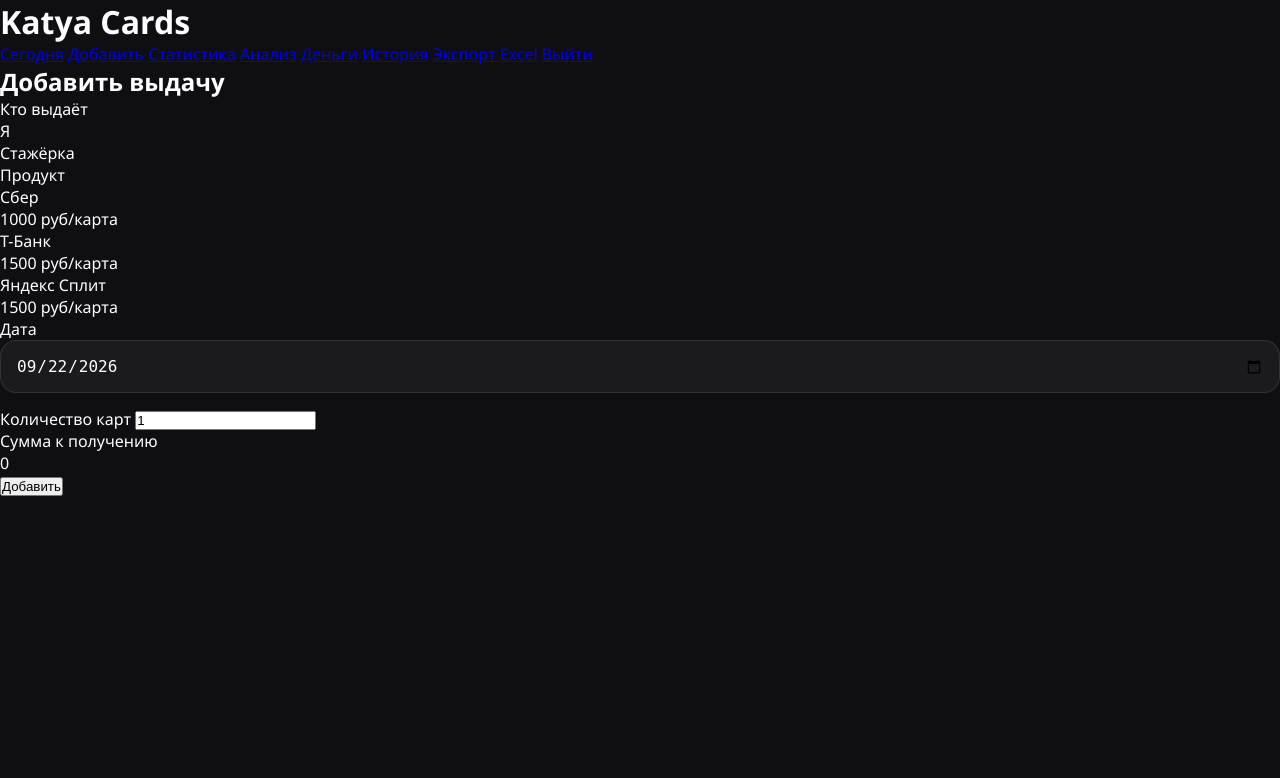
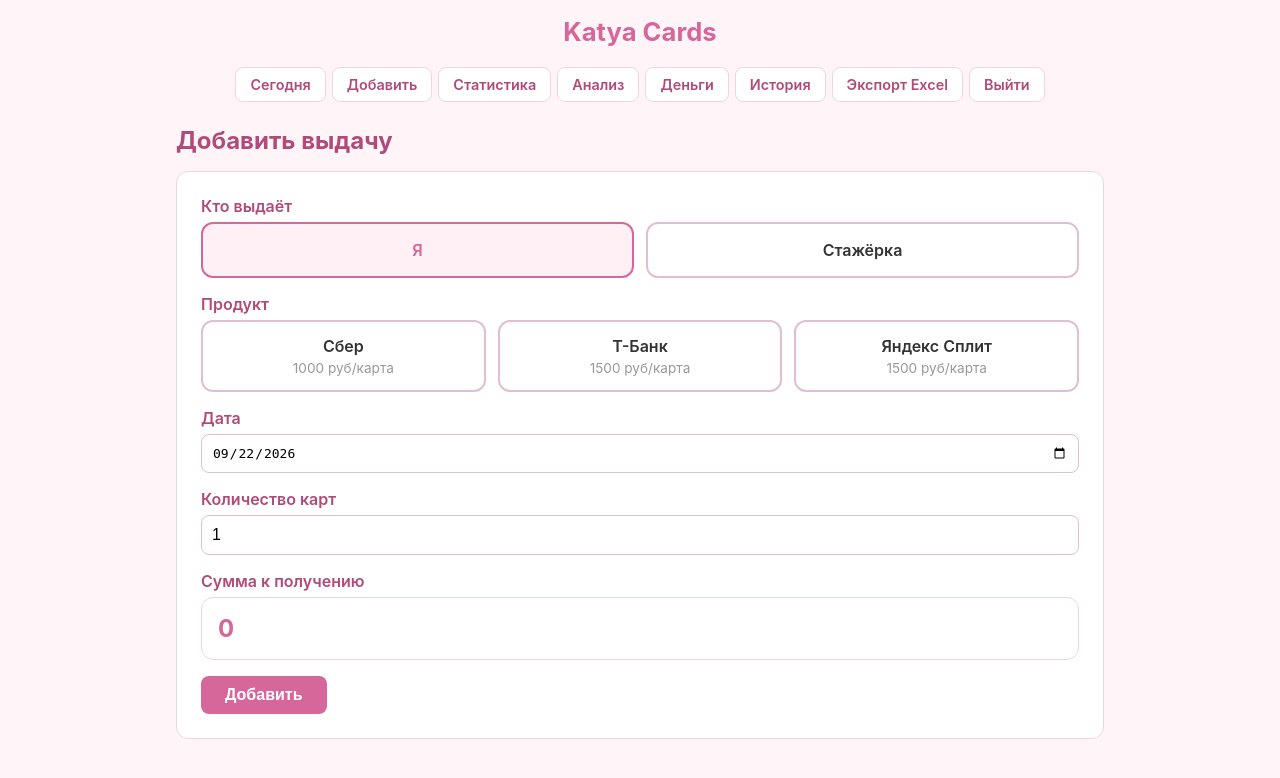
Before and after one commit to KryakvinaEkaterina/katya-cards, a Flask app: page /add in a window 1280 px wide. Shown: the top 778 px of the page. Run offline with Flask 3, Linux system fonts and the light colour scheme; the visitor is signed in with stand-in values (Sample User, id 1).

Commit message:
style.css

```diff
--- a/static/style.css
+++ b/static/style.css
@@ -1,327 +1,159 @@
-/* =========================================
-   1. БАЗОВЫЕ НАСТРОЙКИ И ПЕРЕМЕННЫЕ
-   ========================================= */
-:root {
-    --bg-color: #0f0f13;          /* Глубокий черный/темно-серый фон */
-    --card-bg: #1a1a24;           /* Цвет карточек (чуть светлее фона) */
-    --text-main: #ffffff;         /* Основной белый текст */
-    --text-secondary: #a0a0b0;    /* Второстепенный текст (даты, подписи) */
-    --accent-pink: #ff9ff3;       /* Яркий розовый акцент */
-    --accent-dark: #c767b4;       /* Темный розовый для кнопок/ховера */
-    --border-radius: 24px;        /* Сильное скругление как в макете */
-    --shadow: 0 10px 30px rgba(0, 0, 0, 0.5); /* Глубокая тень */
+* { margin: 0; padding: 0; box-sizing: border-box; }
+body {
+    font-family: -apple-system, BlinkMacSystemFont, "Segoe UI", Arial, sans-serif;
+    background: #fff5f8;
+    color: #333;
 }
-
-* {
-    box-sizing: border-box;
-    margin: 0;
-    padding: 0;
+.container { max-width: 960px; margin: 0 auto; padding: 16px; }
+header { text-align: center; margin-bottom: 20px; }
+header h1 { color: #d6679a; font-size: 1.6em; }
+nav { display: flex; flex-wrap: wrap; gap: 6px; margin-bottom: 24px; justify-content: center; }
+nav a {
+    padding: 8px 14px;
+    background: #fff;
+    border: 1px solid #f0d4e0;
+    border-radius: 8px;
+    text-decoration: none;
+    color: #b04a78;
+    font-size: 0.9em;
+    font-weight: 600;
+    transition: all 0.2s;
 }
-
-body {
-    font-family: 'Segoe UI', Roboto, Helvetica, Arial, sans-serif;
-    background-color: var(--bg-color);
-    color: var(--text-main);
-    -webkit-font-smoothing: antialiased;
-    padding-bottom: 80px; /* Место для нижней навигации */
+nav a:hover { background: #d6679a; color: #fff; border-color: #d6679a; }
+.stat-grid {
+    display: grid;
+    grid-template-columns: repeat(auto-fill, minmax(200px, 1fr));
+    gap: 12px;
+    margin-bottom: 24px;
 }
-
-/* =========================================
-   2. КАРТОЧКИ (ОСНОВНОЙ ЭЛЕМЕНТ ДИЗАЙНА)
-   ========================================= */
-.card {
-    background-color: var(--card-bg);
-    border-radius: var(--border-radius);
-    padding: 20px;
-    margin-bottom: 20px;
-    box-shadow: var(--shadow);
-    border: 1px solid rgba(255, 255, 255, 0.05); /* Тонкая белая обводка для объема */
+.stat-card {
+    background: #fff;
+    border: 1px solid #f0d4e0;
+    border-radius: 12px;
+    padding: 16px;
+    text-align: center;
 }
-
-.card-header {
-    display: flex;
-    justify-content: space-between;
-    align-items: center;
-    margin-bottom: 15px;
-    padding-bottom: 15px;
-    border-bottom: 1px solid rgba(255, 255, 255, 0.1);
-}
-
-.card-title {
-    font-size: 1.2rem;
-    font-weight: 700;
-    color: var(--text-main);
-    text-transform: uppercase;
-    letter-spacing: 1px;
-}
-
-.card-subtitle {
-    font-size: 0.85rem;
-    color: var(--text-secondary);
-    margin-top: 4px;
-}
-
-/* =========================================
-   3. КНОПКИ (СТИЛИЗАЦИЯ ПОД МАКЕТ)
-   ========================================= */
-.btn-primary {
-    background: linear-gradient(135deg, var(--accent-pink), var(--accent-dark));
-    color: #fff;
-    border: none;
-    padding: 15px 30px;
-    border-radius: 50px; /* Капсульная форма */
-    font-weight: 600;
-    text-transform: uppercase;
-    font-size: 0.9rem;
-    width: 100%;
-    cursor: pointer;
-    transition: transform 0.2s, box-shadow 0.2s;
-    box-shadow: 0 5px 15px rgba(255, 159, 243, 0.3);
-}
-
-.btn-primary:active {
-    transform: scale(0.98);
-}
-
-.btn-outline {
-    background: transparent;
-    border: 1px solid rgba(255, 255, 255, 0.2);
-    color: var(--text-main);
-    padding: 12px 24px;
-    border-radius: 50px;
-    cursor: pointer;
-}
-
-/* =========================================
-   4. ФОРМЫ И ВВОДЫ (ПОЛЯ ВВОДА)
-   ========================================= */
-input[type="text"],
-input[type="password"],
-input[type="date"],
-input[type="time"],
-select,
-textarea {
-    width: 100%;
-    background-color: rgba(255, 255, 255, 0.05);
-    border: 1px solid rgba(255, 255, 255, 0.1);
-    border-radius: 16px;
-    padding: 15px;
-    color: var(--text-main);
-    font-size: 1rem;
-    margin-bottom: 15px;
-}
-
-input:focus,
-select:focus,
-textarea:focus {
-    outline: none;
-    border-color: var(--accent-pink);
-    box-shadow: 0 0 0 3px rgba(255, 159, 243, 0.2);
-}
-
-/* =========================================
-   5. СПИСКИ И ЗАДАЧИ (КАК НА СКРИНШОТАХ)
-   ========================================= */
-.task-list {
-    list-style: none;
-}
-
-.task-item {
-    display: flex;
-    align-items: center;
-    padding: 15px 0;
-    border-bottom: 1px solid rgba(255, 255, 255, 0.05);
-}
-
-.task-item:last-child {
-    border-bottom: none;
-}
-
-.checkbox-custom {
-    width: 24px;
-    height: 24px;
-    border-radius: 12px;
-    border: 2px solid var(--accent-pink);
-    margin-right: 15px;
+.stat-card .label { color: #999; font-size: 0.85em; margin-bottom: 6px; }
+.stat-card .value { color: #d6679a; font-size: 1.5em; font-weight: 700; }
+.progress-wrap { margin: 16px 0; }
+.progress-bar { background: #f0d4e0; border-radius: 20px; height: 24px; overflow: hidden; }
+.progress-fill {
+    background: linear-gradient(90deg, #d6679a, #e88bb5);
+    height: 100%;
+    border-radius: 20px;
     display: flex;
     align-items: center;
     justify-content: center;
-    color: var(--accent-pink);
-    font-weight: bold;
+    color: #fff;
+    font-size: 0.8em;
+    font-weight: 600;
+    min-width: 30px;
+}
+.form-card {
+    background: #fff;
+    border: 1px solid #f0d4e0;
+    border-radius: 12px;
+    padding: 24px;
+    margin-bottom: 20px;
+}
+.form-group { margin-bottom: 16px; }
+.form-group label { display: block; margin-bottom: 6px; font-weight: 600; color: #b04a78; }
+.form-group select,
+.form-group input[type="text"],
+.form-group input[type="number"],
+.form-group input[type="date"] {
+    width: 100%;
+    padding: 10px;
+    border: 1px solid #e0c0d0;
+    border-radius: 8px;
+    font-size: 1em;
+}
+.btn {
+    background: #d6679a;
+    color: #fff;
+    border: none;
+    padding: 10px 24px;
+    border-radius: 8px;
+    font-size: 1em;
     cursor: pointer;
+    font-weight: 600;
+    transition: background 0.2s;
 }
-
-.task-item.completed .task-text {
-    text-decoration: line-through;
-    color: var(--text-secondary);
+.btn:hover { background: #b84c7d; }
+.btn-small { padding: 5px 12px; font-size: 0.85em; }
+.btn-danger { background: #e55; }
+.btn-danger:hover { background: #c33; }
+.btn-secondary { background: #999; }
+.btn-secondary:hover { background: #777; }
+.who-selector { display: flex; gap: 12px; margin-bottom: 16px; }
+.who-option {
+    flex: 1;
+    padding: 16px;
+    text-align: center;
+    border: 2px solid #e0c0d0;
+    border-radius: 12px;
+    cursor: pointer;
+    font-weight: 600;
+    transition: all 0.2s;
 }
-
-/* =========================================
-   6. СТАТИСТИКА И ГРАФИКИ (ИМИТАЦИЯ)
-   ========================================= */
-.stats-grid {
-    display: grid;
-    grid-template-columns: repeat(2, 1fr);
-    gap: 10px;
+.who-option.active { border-color: #d6679a; background: #fff0f5; color: #d6679a; }
+.product-grid { display: flex; gap: 12px; flex-wrap: wrap; }
+.product-option {
+    flex: 1;
+    min-width: 120px;
+    padding: 14px;
+    text-align: center;
+    border: 2px solid #e0c0d0;
+    border-radius: 12px;
+    cursor: pointer;
+    transition: all 0.2s;
 }
-
-.stat-box {
-    background: rgba(255, 255, 255, 0.03);
-    padding: 15px;
-    border-radius: 16px;
+.product-option.active { border-color: #d6679a; background: #fff0f5; }
+.product-option .name { font-weight: 600; color: #333; }
+.product-option .rate { color: #999; font-size: 0.85em; margin-top: 4px; }
+table { width: 100%; border-collapse: collapse; margin-top: 12px; }
+th, td { border: 1px solid #f0d4e0; padding: 10px; text-align: left; }
+th { background: #fff0f5; color: #b04a78; font-weight: 600; }
+tr:hover { background: #fffafa; }
+.flash {
+    padding: 12px 16px;
+    background: #e8f5e9;
+    border: 1px solid #a5d6a7;
+    border-radius: 8px;
+    margin-bottom: 16px;
+    color: #2e7d32;
+}
+h2 { color: #b04a78; margin-bottom: 16px; }
+.analysis-day {
+    display: flex;
+    justify-content: space-between;
+    padding: 10px 16px;
+    border-bottom: 1px solid #f0d4e0;
+}
+.analysis-day .day-name { font-weight: 600; }
+.analysis-day .day-avg { color: #d6679a; font-weight: 600; }
+.rec-plan {
+    background: #fff;
+    border: 1px solid #f0d4e0;
+    border-radius: 12px;
+    padding: 20px;
+    margin: 16px 0;
+}
+.compare-grid { display: flex; gap: 12px; margin: 16px 0; }
+.compare-card {
+    flex: 1;
+    background: #fff;
+    border: 1px solid #f0d4e0;
+    border-radius: 12px;
+    padding: 16px;
     text-align: center;
 }
-
-.stat-value {
-    font-size: 1.5rem;
-    font-weight: bold;
-    color: var(--accent-pink);
-    display: block;
+@media (max-width: 600px) {
+    .container { padding: 10px; }
+    header h1 { font-size: 1.3em; }
+    nav a { padding: 6px 10px; font-size: 0.8em; }
+    .stat-grid { grid-template-columns: 1fr 1fr; }
+    .stat-card .value { font-size: 1.2em; }
+    table { font-size: 0.85em; }
+    th, td { padding: 6px; }
 }
-
-.stat-label {
-    font-size: 0.75rem;
-    color: var(--text-secondary);
-    margin-top: 4px;
-}
-
-/* Круговая диаграмма (простая имитация через border) */
-.progress-circle {
-    width: 80px;
-    height: 80px;
-    border-radius: 50%;
-    border: 6px solid rgba(255, 255, 255, 0.1);
-    border-top-color: var(--accent-pink);
-    margin: 0 auto 15px;
-    animation: spin 2s linear infinite; /* Декоративная анимация */
-}
-
-@keyframes spin {
-    0% { transform: rotate(0deg); }
-    100% { transform: rotate(360deg); }
-}
-
-/* Столбчатая диаграмма (упрощенная) */
-.bar-chart {
-    display: flex;
-    gap: 8px;
-    height: 60px;
-    align-items: flex-end;
-}
-
-.bar {
-    width: 12px;
-    background: linear-gradient(to top, var(--accent-pink), var(--accent-dark));
-    border-radius: 4px 4px 0 0;
-}
-
-/* =========================================
-   7. НИЖНЯЯ НАВИГАЦИЯ (КАК В ПРИЛОЖЕНИИ)
-   ========================================= */
-.bottom-nav {
-    position: fixed;
-    bottom: 20px;
-    left: 50%;
-    transform: translateX(-50%);
-    background: var(--card-bg);
-    padding: 10px 30px;
-    border-radius: 50px;
-    display: flex;
-    gap: 20px;
-    box-shadow: 0 10px 30px rgba(0,0,0,0.8);
-    z-index: 1000;
-}
-
-.nav-item {
-    color: var(--text-secondary);
-    text-decoration: none;
-    font-size: 0.8rem;
-    text-align: center;
-}
-
-.nav-item.active {
-    color: var(--accent-pink);
-    font-weight: bold;
-}
-
-/* =========================================
-   8. АДАПТИВНОСТЬ И СПЕЦИФИЧНЫЕ БЛОКИ
-   ========================================= */
-
-/* Экран входа (как на первом скриншоте) */
-.login-screen {
-    text-align: center;
-    padding-top: 40px;
-    min-height: 80vh;
-}
-
-.login-logo {
-    font-size: 3rem;
-    font-weight: 800;
-    background: linear-gradient(to right, #fff, #ff9ff3);
-    -webkit-background-clip: text;
-    -webkit-text-fill-color: transparent;
-    margin-bottom: 10px;
-    text-shadow: 0 0 20px rgba(255, 159, 243, 0.3);
-}
-
-.login-subtitle {
-    color: var(--text-secondary);
-    margin-bottom: 30px;
-    font-size: 0.9rem;
-}
-
-/* Профиль пользователя */
-.profile-header {
-    text-align: center;
-    padding: 20px;
-    border-radius: var(--border-radius);
-    background: rgba(255, 255, 255, 0.05);
-    margin-bottom: 20px;
-}
-
-.avatar {
-    width: 80px;
-    height: 80px;
-    border-radius: 50%;
-    object-fit: cover;
-    border: 3px solid var(--accent-pink);
-    margin-bottom: 10px;
-}
-
-/* Категоризация (иконки/цвета как на скриншоте "Новая задача") */
-.category-grid {
-    display: grid;
-    grid-template-columns: repeat(4, 1fr);
-    gap: 10px;
-}
-
-.category-btn {
-    background: rgba(255, 255, 255, 0.05);
-    border: none;
-    color: var(--text-main);
-    padding: 10px;
-    border-radius: 12px;
-    font-size: 0.75rem;
-    cursor: pointer;
-}
-
-.category-btn.selected {
-    background: var(--accent-pink);
-    color: #000;
-    box-shadow: 0 0 15px rgba(255, 159, 243, 0.5);
-}
-
-/* =========================================
-   9. МЕДИА-ЗАПРОСЫ (ТОНКАЯ НАСТРОЙКА)
-   ========================================= */
-@media (min-width: 768px) {
-    .bottom-nav {
-        display: none; /* На планшетах/ПК скрываем мобильную навигацию */
-    }
-
-    .card {
-        max-width: 500px;
-        margin: 20px auto;
-    }
-}
```
